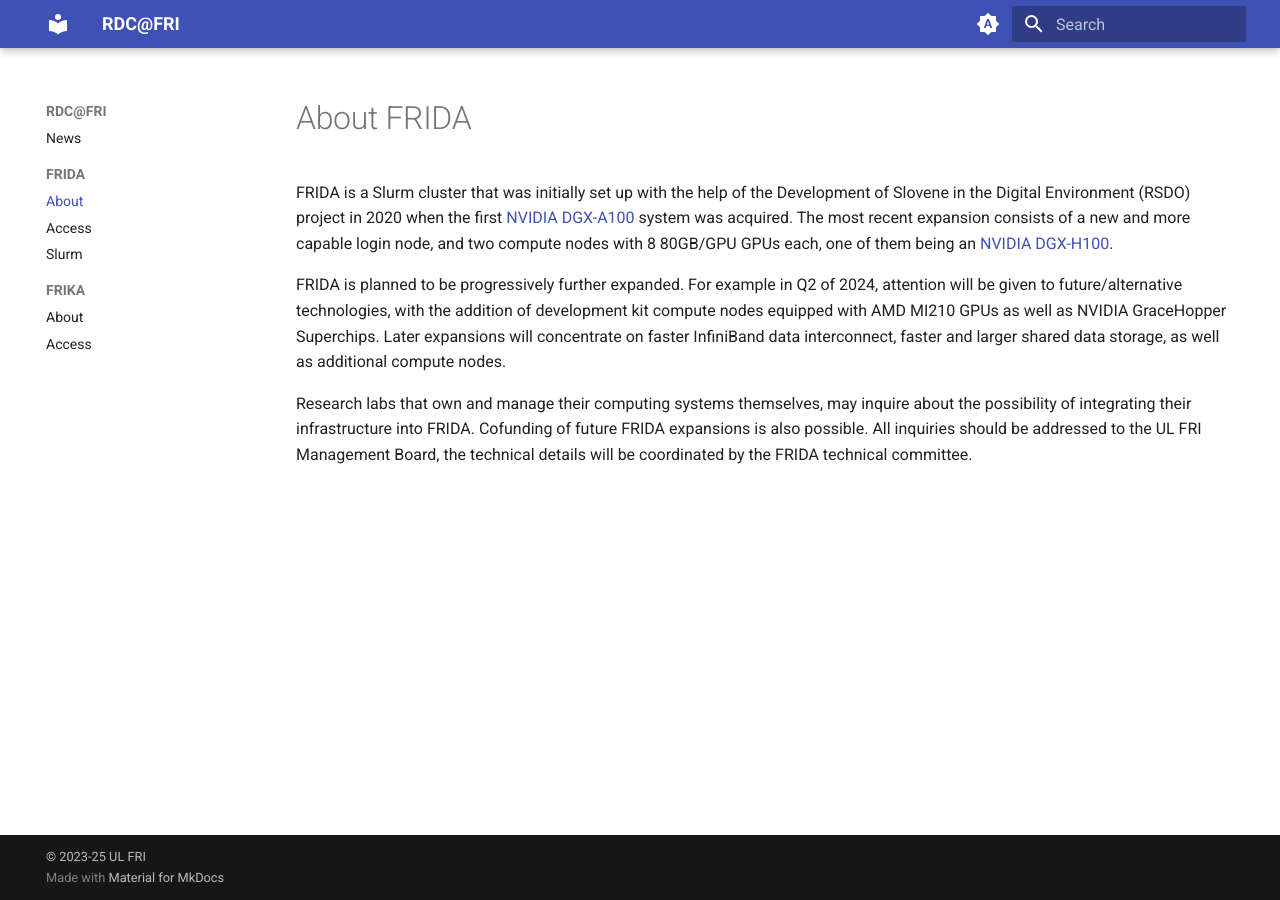
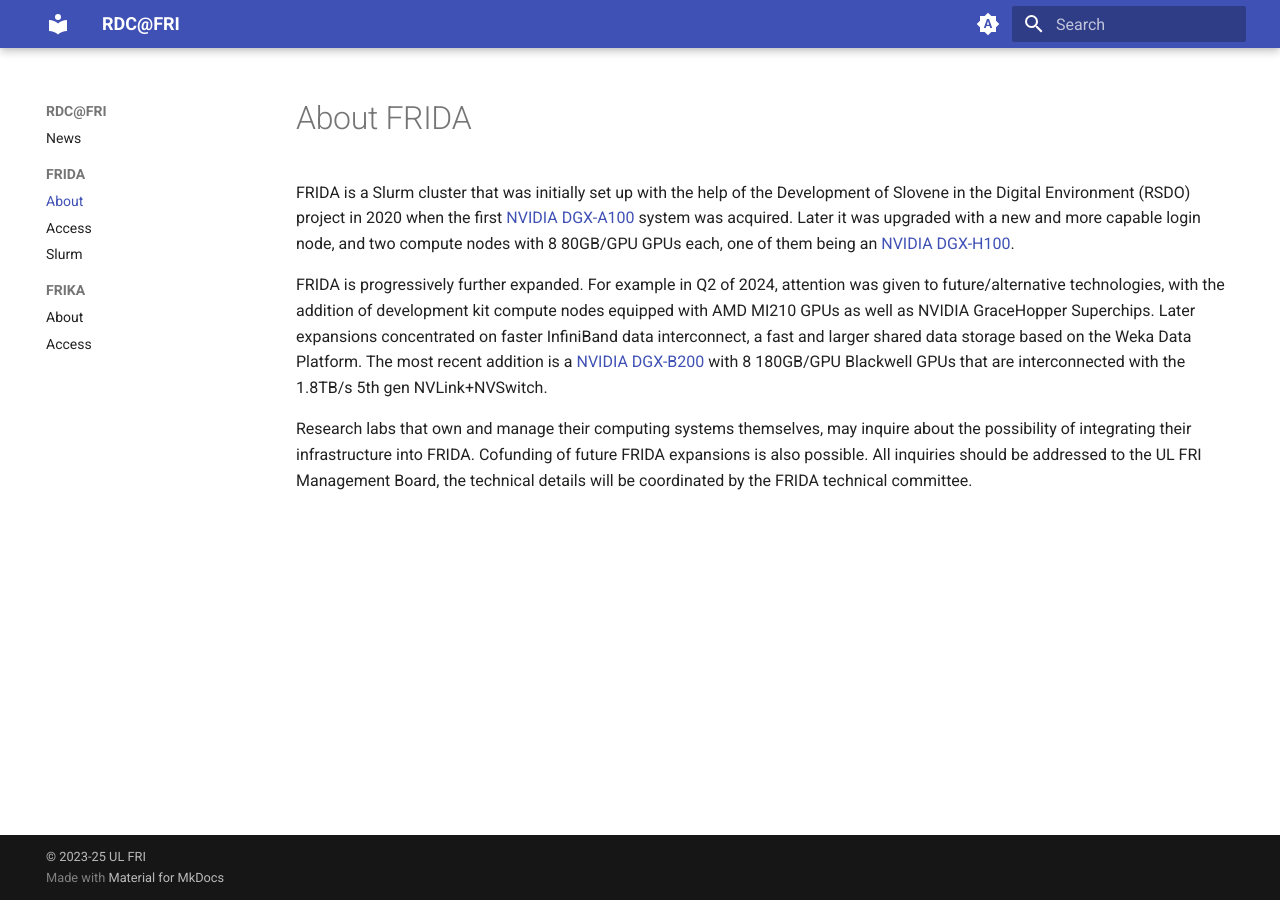
Before and after one commit to UL-FRI/docs.rdc.si, an MkDocs documentation site: the page built from docs/FRIDA/about.md, in a window 1280 px wide. Built offline with MkDocs 1.6.1 and Material for MkDocs 9.7.7, drawn with Linux system fonts in a browser that asks for light colours.

Commit message:
feat: addition of node ixb, DGX B200
Signed-off-by: Iztok Lebar Bajec <ilb@fri.uni-lj.si>

```diff
--- a/docs/FRIDA/about.md
+++ b/docs/FRIDA/about.md
@@ -1,7 +1,7 @@
 # About FRIDA
 
-FRIDA is a Slurm cluster that was initially set up with the help of the Development of Slovene in the Digital Environment (RSDO) project in 2020 when the first [NVIDIA DGX-A100](https://docs.nvidia.com/dgx/dgxa100-user-guide/) system was acquired. The most recent expansion consists of a new and more capable login node, and two compute nodes with 8 80GB/GPU GPUs each, one of them being an [NVIDIA DGX-H100](https://docs.nvidia.com/dgx/dgxh100-user-guide/).
+FRIDA is a Slurm cluster that was initially set up with the help of the Development of Slovene in the Digital Environment (RSDO) project in 2020 when the first [NVIDIA DGX-A100](https://docs.nvidia.com/dgx/dgxa100-user-guide/) system was acquired. Later it was upgraded with a new and more capable login node, and two compute nodes with 8 80GB/GPU GPUs each, one of them being an [NVIDIA DGX-H100](https://docs.nvidia.com/dgx/dgxh100-user-guide/).
 
-FRIDA is planned to be progressively further expanded. For example in Q2 of 2024, attention will be given to future/alternative technologies, with the addition of development kit compute nodes equipped with AMD MI210 GPUs as well as NVIDIA GraceHopper Superchips. Later expansions will concentrate on faster InfiniBand data interconnect, faster and larger shared data storage, as well as additional compute nodes.
+FRIDA is progressively further expanded. For example in Q2 of 2024, attention was given to future/alternative technologies, with the addition of development kit compute nodes equipped with AMD MI210 GPUs as well as NVIDIA GraceHopper Superchips. Later expansions concentrated on faster InfiniBand data interconnect, a fast and larger shared data storage based on the Weka Data Platform. The most recent addition is a [NVIDIA DGX-B200](https://docs.nvidia.com/dgx/dgxb200-user-guide/) with 8 180GB/GPU Blackwell GPUs that are interconnected with the 1.8TB/s 5th gen NVLink+NVSwitch.
 
 Research labs that own and manage their computing systems themselves, may inquire about the possibility of integrating their infrastructure into FRIDA. Cofunding of future FRIDA expansions is also possible. All inquiries should be addressed to the UL FRI Management Board, the technical details will be coordinated by the FRIDA technical committee.
```
Also changed, not shown: docs/FRIDA/slurm.md (+22 -22 lines).
